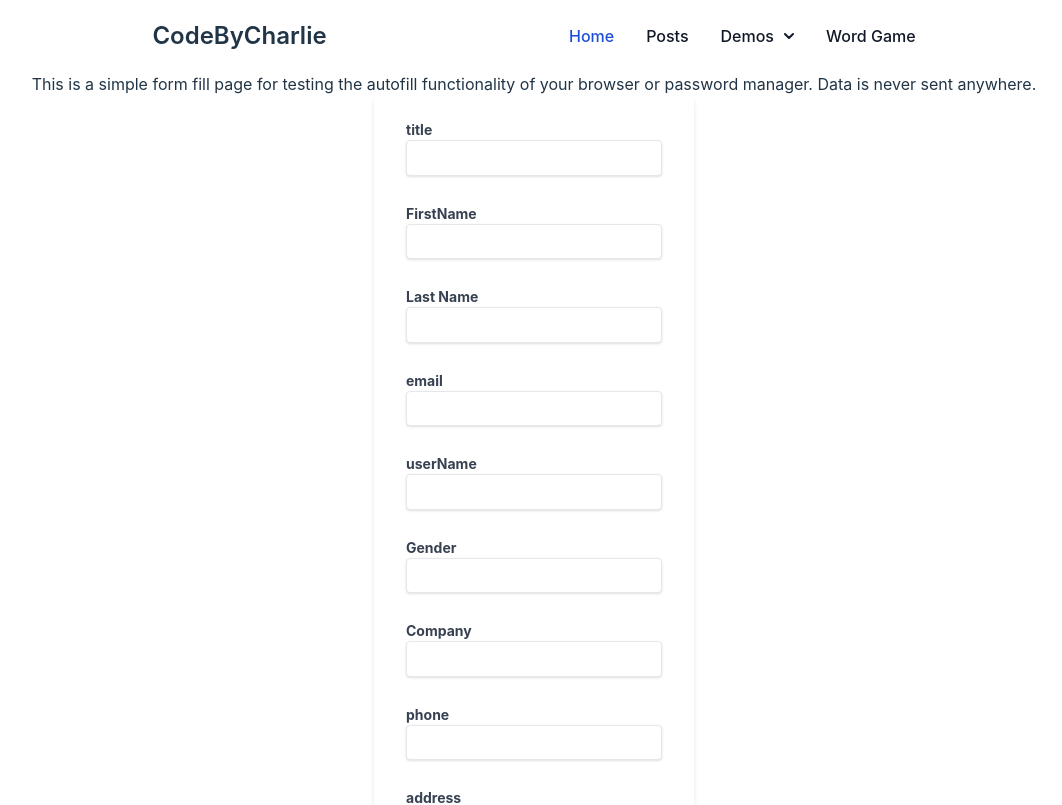
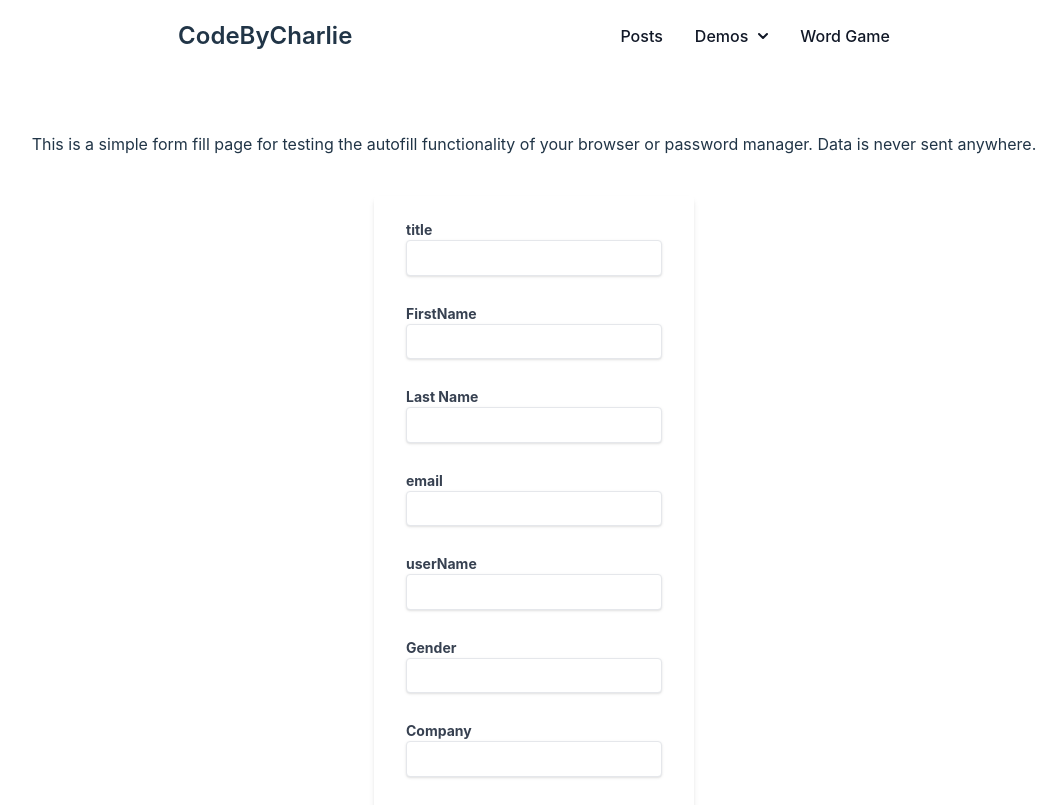
Before and after one commit to devcjohn/codebycharlie, a React (Vite) app: page /formfill in a window 1280 px wide. Shown: the top 805 px of the page, without its empty margins (106-1168 px from the left). Built offline with nearby package versions, Linux system fonts and the light colour scheme.

Commit message:
Improve spacing between navbar and page content.  Remove 'Home' menu item as the user can already get home by clicking the site title

```diff
--- a/src/Router.tsx
+++ b/src/Router.tsx
@@ -14,7 +14,7 @@ import { NavBar } from './components/NavBar'
 const routes = [
   {
     path: '/',
-    title: 'Home',
+    title: 'Code By Charlie',
     component: <Home />,
   },
   {
--- a/src/components/FormFillDemo.tsx
+++ b/src/components/FormFillDemo.tsx
@@ -85,12 +85,10 @@ const getSimpleLabelAndInput = (fieldName: string) => {
 
 const FormFillDemo = () => {
   return (
-    <div className="flex items-center flex-col">
-      <div>
-        This is a simple form fill page for testing the autofill functionality of your browser or
-        password manager. Data is never sent anywhere.
-      </div>
-      <div className="w-full max-w-xs">
+    <div className="flex items-center flex-col mt-10 m-5 p-5">
+      This is a simple form fill page for testing the autofill functionality of your browser or
+      password manager. Data is never sent anywhere.
+      <div className="w-full max-w-xs mt-10">
         <form className="shadow-md rounded px-8 pt-6 pb-8 mb-4">
           {fields.map((f) => getSimpleLabelAndInput(f))}
           <div className="flex flex-col">
--- a/src/components/NavBar.tsx
+++ b/src/components/NavBar.tsx
@@ -35,7 +35,7 @@ export const NavBar = () => {
 
   return (
     <header>
-      <nav className="bg-white border-gray-200 dark:bg-gray-900 dark:border-gray-700">
+      <nav>
         <div className="max-w-screen flex flex-wrap items-center justify-evenly px-4">
           <a href="/" className="flex items-center">
             <span className="my-5 self-center text-2xl font-semibold whitespace-nowrap dark:text-white">
@@ -45,16 +45,6 @@ export const NavBar = () => {
 
           <div className="w-full md:block md:w-auto" id="navbar-dropdown">
             <ul className="flex flex-col font-medium p-2 md:p-0  rounded-lg  md:flex-row md:space-x-8 md:mt-0 ">
-              <li>
-                <a
-                  href="/"
-                  className="block py-2 pl-3 pr-4 text-white bg-blue-700 rounded md:bg-transparent md:text-blue-700 md:p-0 md:dark:text-blue-500 dark:bg-blue-600 md:dark:bg-transparent"
-                  aria-current="page"
-                >
-                  Home
-                </a>
-              </li>
-
               <li>
                 <Link
                   className="block py-2 pl-3 pr-4 text-gray-900 rounded hover:bg-gray-100 md:hover:bg-transparent md:border-0 md:hover:text-blue-700 md:p-0 dark:text-white md:dark:hover:text-blue-500 dark:hover:bg-gray-700 dark:hover:text-white md:dark:hover:bg-transparent"
--- a/src/pages/Contact.tsx
+++ b/src/pages/Contact.tsx
@@ -5,7 +5,7 @@ export const Contact = () => {
   const [hasClicked, setHasClicked] = useState(false)
 
   return (
-    <div className="text-center">
+    <div className="text-center mt-10">
       <button onClick={() => setHasClicked(true)}>Show Secret (No Robots Allowed)</button>
       {hasClicked && (
         <V2CaptchaChallenge
--- a/src/pages/wordGame/WordGame.tsx
+++ b/src/pages/wordGame/WordGame.tsx
@@ -225,14 +225,15 @@ export const WordGame = () => {
 
   return (
     <>
-      <div className="mx-auto min-h-full flex flex-col items-center justify-center text-3xl lg:text-5xl">
+      <div className="mx-auto min-h-full flex flex-col items-center justify-center text-3xl lg:text-5xl mt-10">
         {renderBoard()}
-
-        {gameState === 'WON' && <div className="m-5 p-5">You Won!</div>}
-        {gameState === 'LOST' && <div className="m-5 p-5">The answer was {answer}.</div>}
-        {(gameState === 'WON' || gameState === 'LOST') && (
-          <p className="m-5 p-5"> Click New Game to play again</p>
-        )}
+        <div className="text-2xl text-center">
+          {gameState === 'WON' && <div className="m-2 p-2">You Won!</div>}
+          {gameState === 'LOST' && <div className="m-2 p-2">The answer was {answer}.</div>}
+          {(gameState === 'WON' || gameState === 'LOST') && (
+            <p className=""> Click New Game to play again</p>
+          )}
+        </div>
 
         <div className="w-60 h-auto lg:w-96 flex items-center">
           <VirtualKeyboard onKeyPress={handleKeyDown} board={board} />
```
